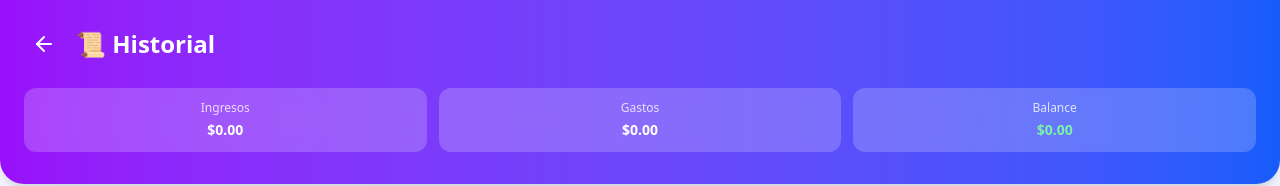
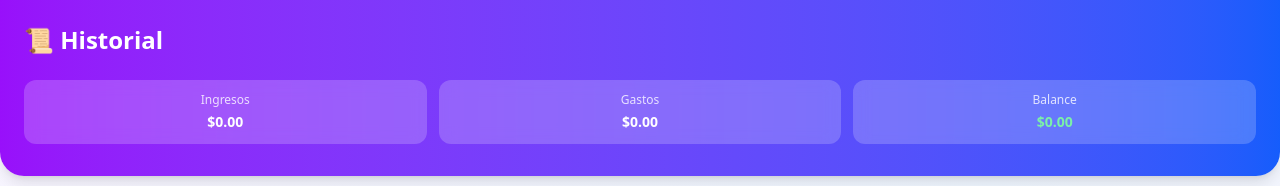
Before and after one commit to ahorro365app-prog/ai-app, a Next.js app: page /history in a window 1280 px wide. Shown: the top 186 px of the page. Built offline with nearby package versions, Linux system fonts and the light colour scheme; no server answers.

Commit message:
refactor: remover flecha hacia atrás del menú historial

```diff
--- a/src/app/history/page.tsx
+++ b/src/app/history/page.tsx
@@ -1,7 +1,7 @@
 "use client";
 
 import { useState } from 'react';
-import { ArrowLeft, Calendar, TrendingDown, TrendingUp, Trash2, Search } from 'lucide-react';
+import { Calendar, TrendingDown, TrendingUp, Trash2, Search } from 'lucide-react';
 import { useRouter } from 'next/navigation';
 import { useTransactions } from '@/contexts/TransactionsContext';
 import { useCurrency } from '@/hooks/useCurrency';
@@ -65,13 +65,7 @@ export default function HistoryPage() {
     <div className="min-h-screen bg-gradient-to-br from-purple-50 via-blue-50 to-pink-50 pb-24">
       {/* Header */}
       <div className="bg-gradient-to-r from-purple-600 to-blue-600 p-6 pb-8 rounded-b-3xl shadow-lg">
-        <div className="flex items-center gap-3 mb-6">
-          <button
-            onClick={() => router.back()}
-            className="p-2 rounded-full hover:bg-white/20 transition-colors"
-          >
-            <ArrowLeft size={24} className="text-white" />
-          </button>
+        <div className="mb-6">
           <h1 className="text-2xl font-bold text-white flex items-center gap-2">
             📜 Historial
           </h1>
```
